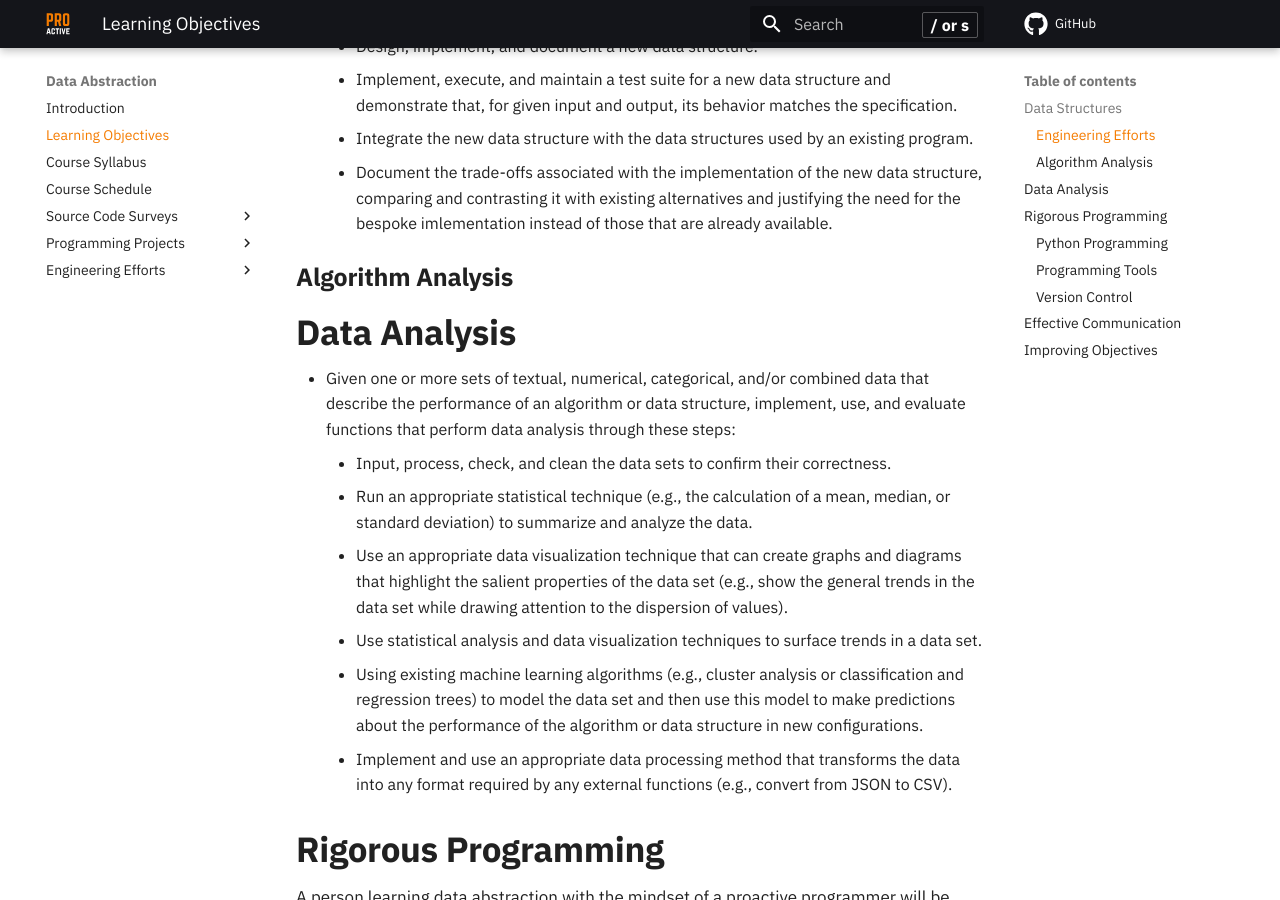
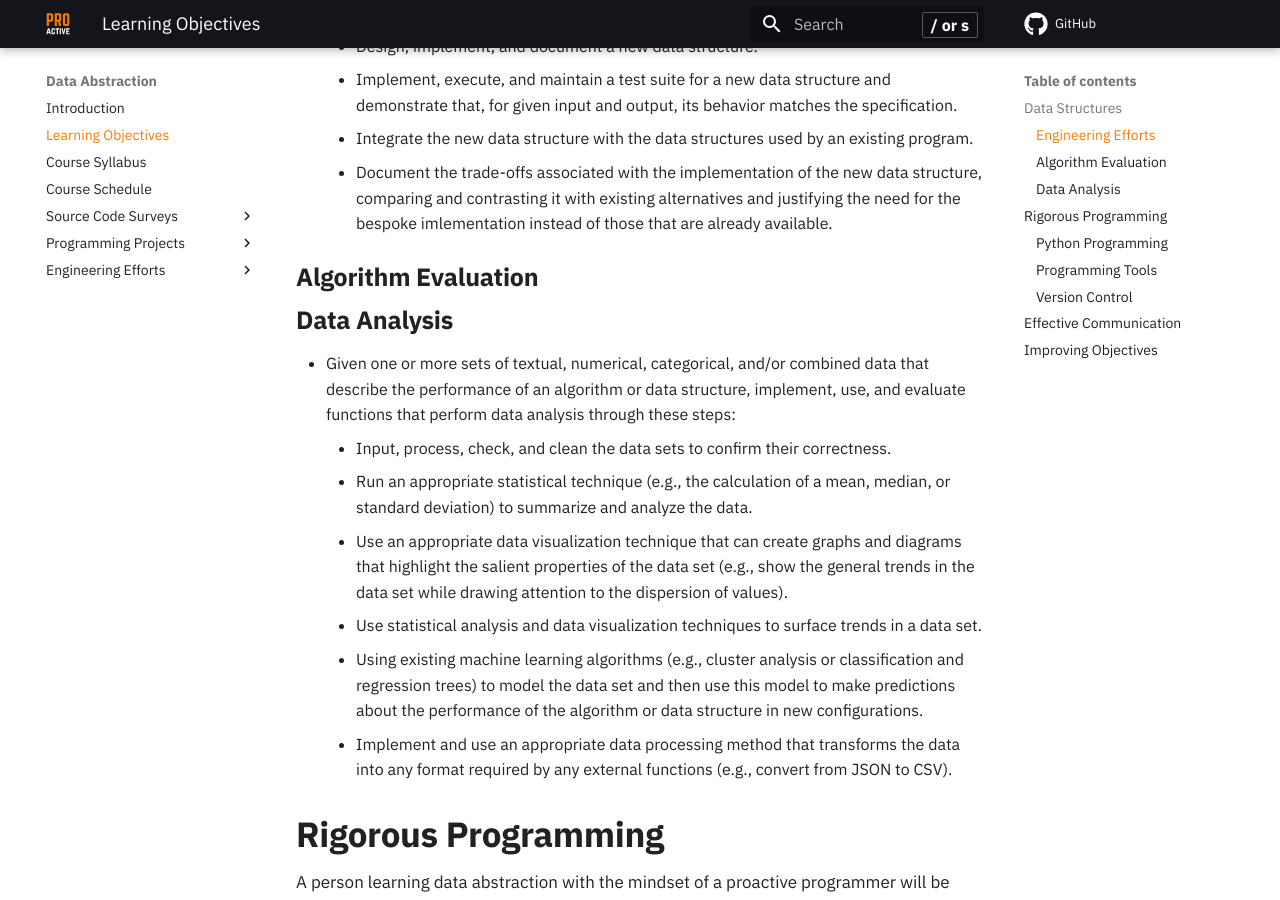
Before and after one commit to ProactiveProgrammers/www.proactiveprogrammers.com, an MkDocs documentation site: the page built from docs/data-abstraction/learning-objectives-data-abstraction.md, in a window 1280 px wide and 900 px high, scrolled down 825 px. Built offline with MkDocs 1.6.1 and Material for MkDocs 9.7.7, drawn with Linux system fonts in a browser that asks for light colours; comment, search, counter and statistics services are not loaded.

Commit message:
refactor: Move data analysis into data structures in learning-objectives-data-abstraction.

```diff
--- a/docs/data-abstraction/learning-objectives-data-abstraction.md
+++ b/docs/data-abstraction/learning-objectives-data-abstraction.md
@@ -31,9 +31,9 @@ will be able to demonstrate mastery of the following skills in data structures:
       justifying the need for the bespoke imlementation instead of those that
       are already available.
 
-### Algorithm Analysis
+### Algorithm Evaluation
 
-## Data Analysis
+### Data Analysis
 
 --8<-- "includes/objectives/data-analysis-abstraction.md"
 
```
